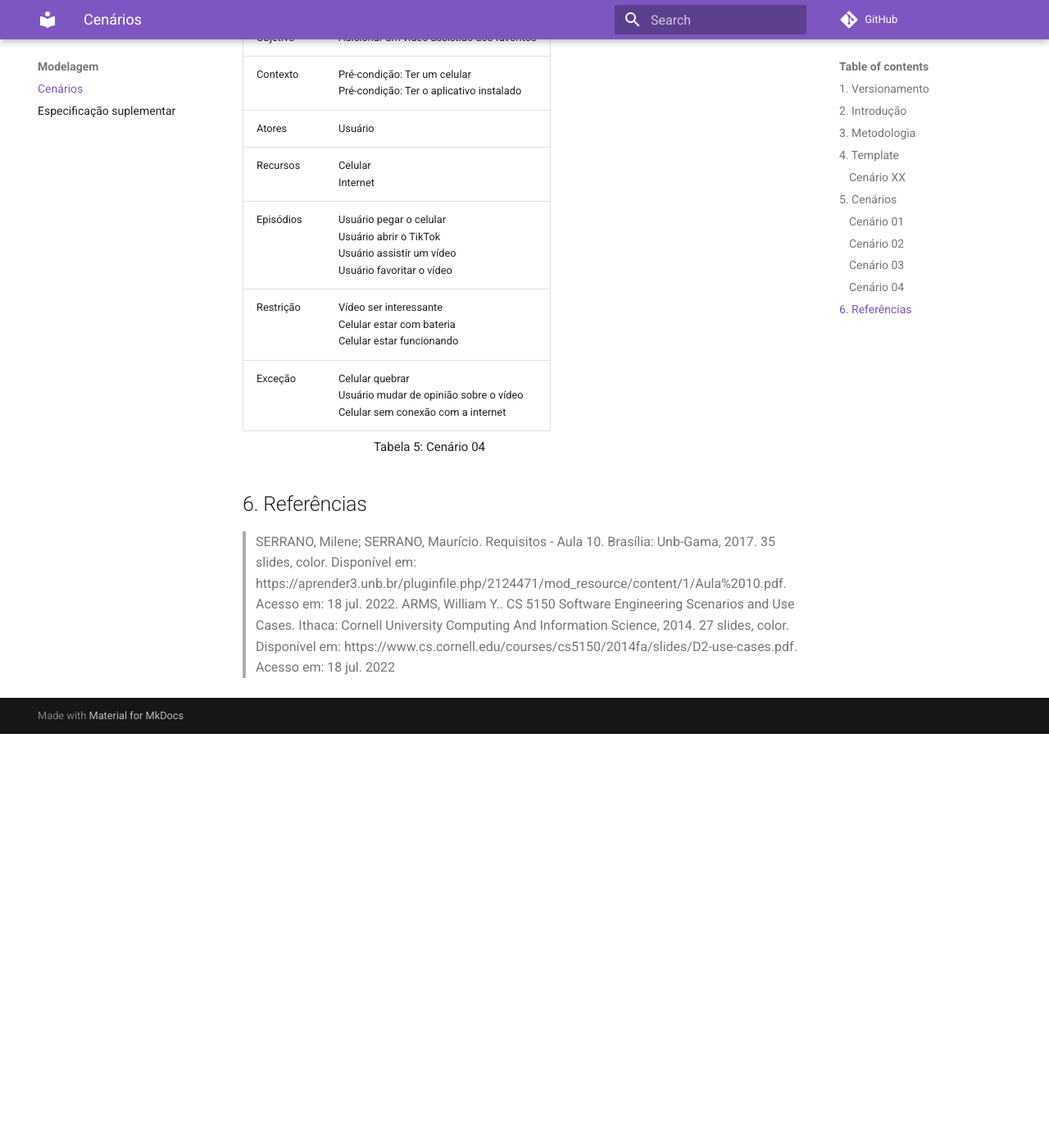
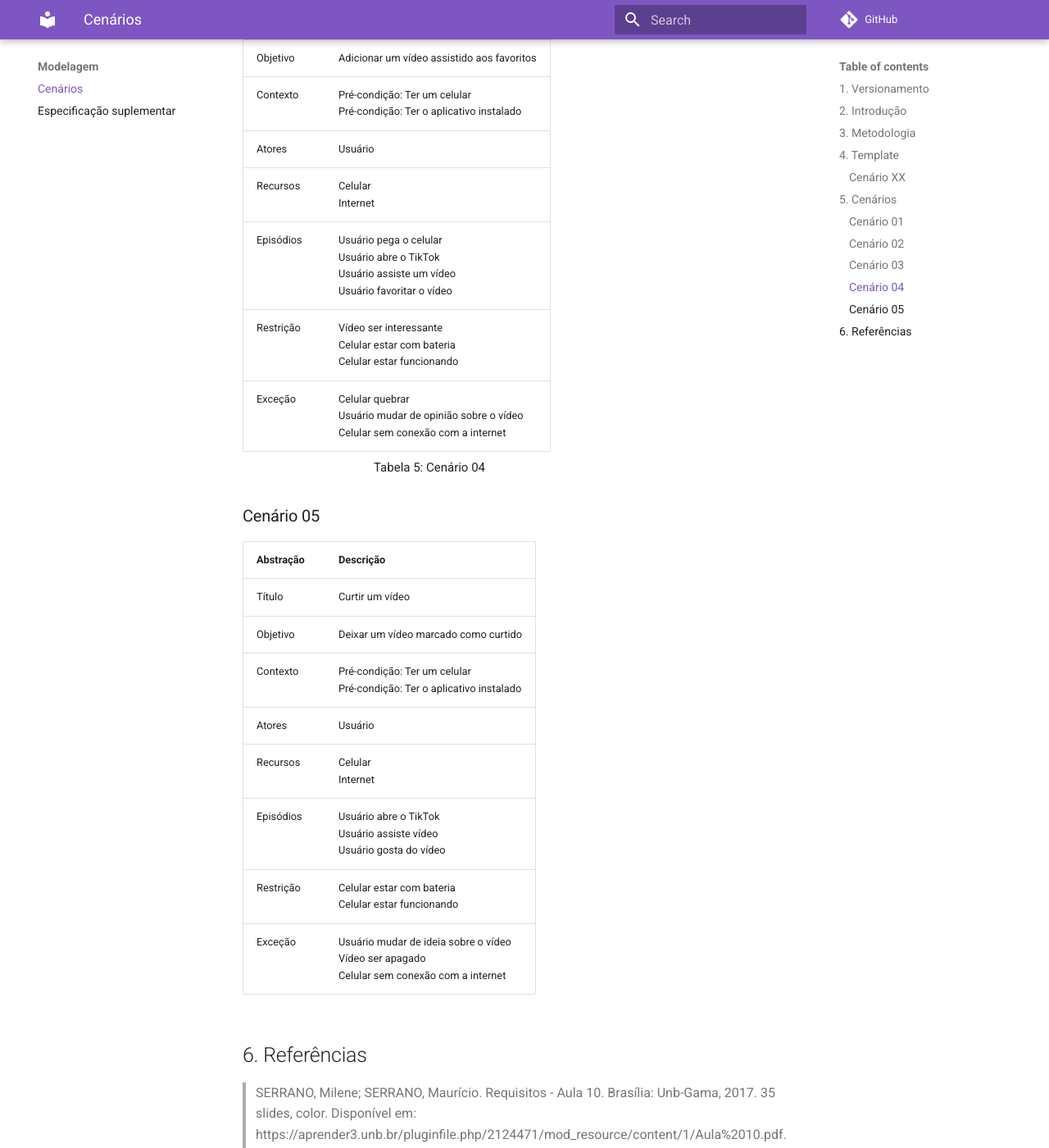
Before and after one commit to Requisitos-de-Software/2022.1-TikTok, an MkDocs documentation site: the page built from docs/modelagem/cenarios.md, in a window 1280 px wide and 1400 px high, scrolled down 3826 px. Shown: the whole window at 82% size. Built offline with MkDocs 1.6.1 and Material for MkDocs 9.7.7, drawn with Linux system fonts in a browser that asks for light colours; comment, search, counter and statistics services are not loaded; before the commit the page ends 4721 px from its top, so only the background shows below that; some of the changed text lies outside the part shown.

Commit message:
#35 - Adição do cenário 05

```diff
--- a/docs/modelagem/cenarios.md
+++ b/docs/modelagem/cenarios.md
@@ -12,6 +12,7 @@
 | 1.3    | Mateus Caltabiano | Adição do cenário 03               | Matheus Perillo |
 | 1.4    | Mateus Caltabiano | Adição do cenário 04               | Matheus Perillo |
 | 1.4.1  | Mateus Caltabiano | Adição de revisor no versionamento | Matheus Perillo |
+| 1.5    | Mateus Caltabiano | Adição do cenário 05               | Matheus Perillo |
 
 
 ## 2. Introdução
@@ -96,21 +97,34 @@
 
 ### Cenário 04
 
-| Abstração | Descrição                                                                                                   |
-| --------- | ----------------------------------------------------------------------------------------------------------- |
-| Título    | Favoritar um vídeo                                                                                          |
-| Objetivo  | Adicionar um vídeo assistido aos favoritos                                                                  |
-| Contexto  | Pré-condição: Ter um celular<br>Pré-condição: Ter o aplicativo instalado<br>                                |
-| Atores    | Usuário                                                                                                     |
-| Recursos  | Celular<br>Internet                                                                                         |
-| Episódios | Usuário pegar o celular<br>Usuário abrir o TikTok<br>Usuário assistir um vídeo<br>Usuário favoritar o vídeo |
-| Restrição | Vídeo ser interessante<br>Celular estar com bateria<br>Celular estar funcionando                                                                                      |
-| Exceção   | Celular quebrar<br>Usuário mudar de opinião sobre o vídeo<br>Celular sem conexão com a internet                                                   |
+| Abstração | Descrição                                                                                                |
+| --------- | -------------------------------------------------------------------------------------------------------- |
+| Título    | Favoritar um vídeo                                                                                       |
+| Objetivo  | Adicionar um vídeo assistido aos favoritos                                                               |
+| Contexto  | Pré-condição: Ter um celular<br>Pré-condição: Ter o aplicativo instalado<br>                             |
+| Atores    | Usuário                                                                                                  |
+| Recursos  | Celular<br>Internet                                                                                      |
+| Episódios | Usuário pega o celular<br>Usuário abre o TikTok<br>Usuário assiste um vídeo<br>Usuário favoritar o vídeo |
+| Restrição | Vídeo ser interessante<br>Celular estar com bateria<br>Celular estar funcionando                         |
+| Exceção   | Celular quebrar<br>Usuário mudar de opinião sobre o vídeo<br>Celular sem conexão com a internet          |
 
 <p style="margin-top: -25px; font-size: 15px; margin-left: 160px">
     Tabela 5: Cenário 04
 </p>
 
+### Cenário 05
+
+| Abstração | Descrição                                                                                       |
+| --------- | ----------------------------------------------------------------------------------------------- |
+| Título    | Curtir um vídeo                                                                                 |
+| Objetivo  | Deixar um vídeo marcado como curtido                                                            |
+| Contexto  | Pré-condição: Ter um celular<br>Pré-condição: Ter o aplicativo instalado                        |
+| Atores    | Usuário                                                                                         |
+| Recursos  | Celular<br>Internet                                                                             |
+| Episódios | Usuário abre o TikTok<br>Usuário assiste vídeo<br>Usuário gosta do vídeo                        |
+| Restrição | Celular estar com bateria<br>Celular estar funcionando                                          |
+| Exceção   | Usuário mudar de ideia sobre o vídeo<br>Vídeo ser apagado<br>Celular sem conexão com a internet |
+
 ## 6. Referências
 
 >SERRANO, Milene; SERRANO, Maurício. Requisitos - Aula 10. Brasília: Unb-Gama, 2017. 35 slides, color. Disponível em: https://aprender3.unb.br/pluginfile.php/2124471/mod_resource/content/1/Aula%2010.pdf. Acesso em: 18 jul. 2022.
```
Also changed, not shown: other parts of docs/modelagem/cenarios.md (+1 -1 lines).
